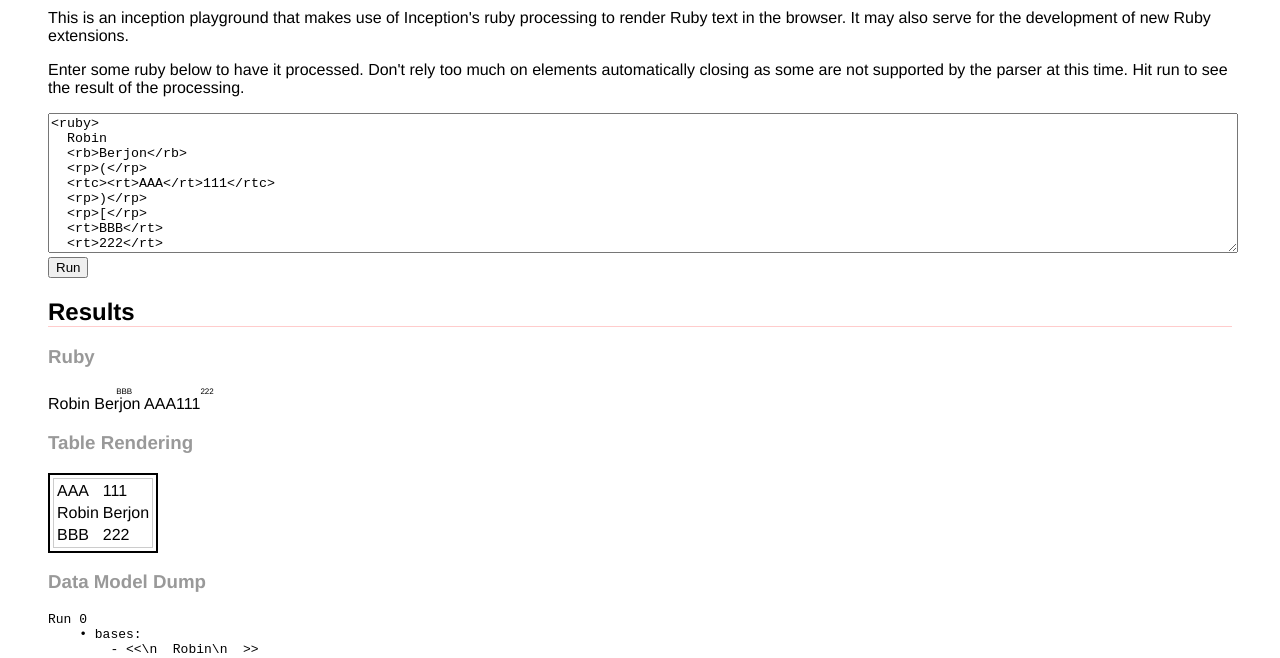
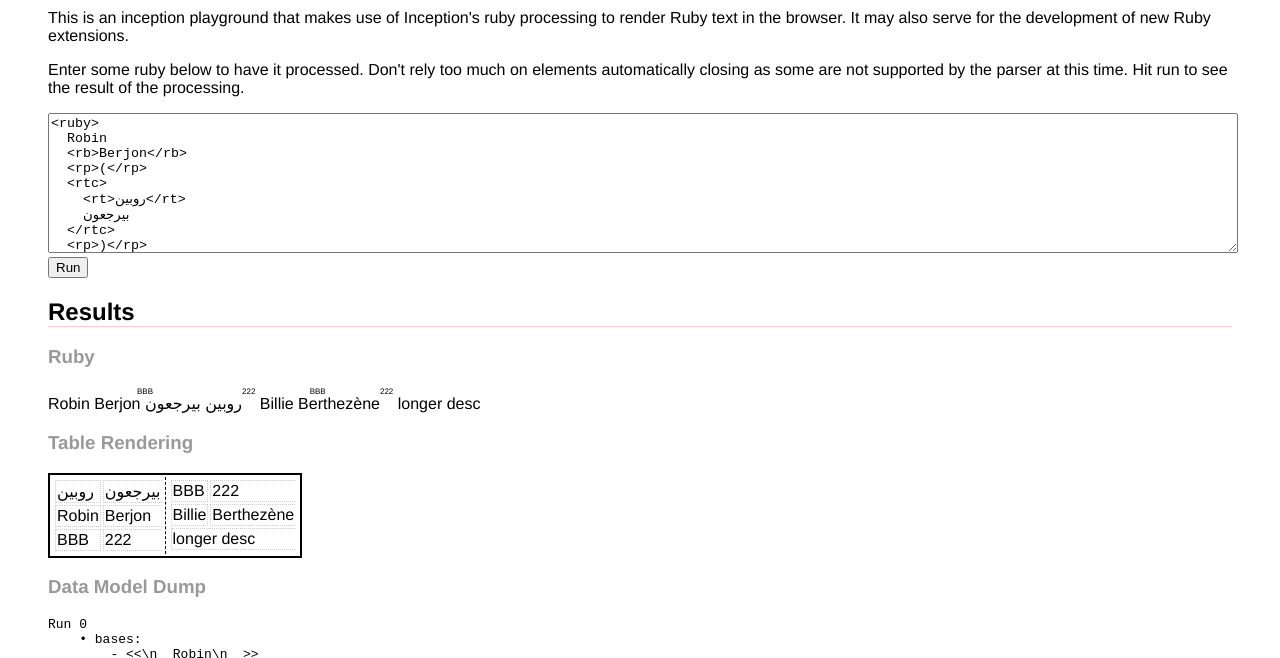
Before and after one commit to darobin/inception, a website with bundled scripts: page playground/render-ruby/index.html in a window 1280 px wide. Shown: the part 95-753 px from the top of the page. Built offline with nearby package versions, Linux system fonts and the light colour scheme.

Commit message:
better style, arabic jukugo ruby (because that's how I roll)

```diff
--- a/playground/render-ruby/index.html
+++ b/playground/render-ruby/index.html
@@ -12,8 +12,14 @@
       table.rubyRuns {
           border: 2px solid #000;
       }
-      table.run {
-          border: 1px solid #ccc;
+      table.rubyRuns td {
+          border-right: 1px dashed #000;
+      }
+      table.rubyRuns td:last-of-type {
+          border-right: none;
+      }
+      table.run td {
+          border: 1px dotted #ccc;
       }
     </style>
   </head>
@@ -34,12 +40,20 @@
   Robin
   <rb>Berjon</rb>
   <rp>(</rp>
-  <rtc><rt>AAA</rt>111</rtc>
+  <rtc>
+    <rt>روبين</rt>
+    بيرجعون
+  </rtc>
   <rp>)</rp>
   <rp>[</rp>
   <rt>BBB</rt>
   <rt>222</rt>
   <rp>]</rp>
+  Billie
+  <rb>Berthezène</rb>
+  <rt>BBB</rt>
+  <rt>222</rt>
+  <rtc>longer desc</rtc>
 </ruby>
     </textarea>
     <button id='run'>Run</button>
```
